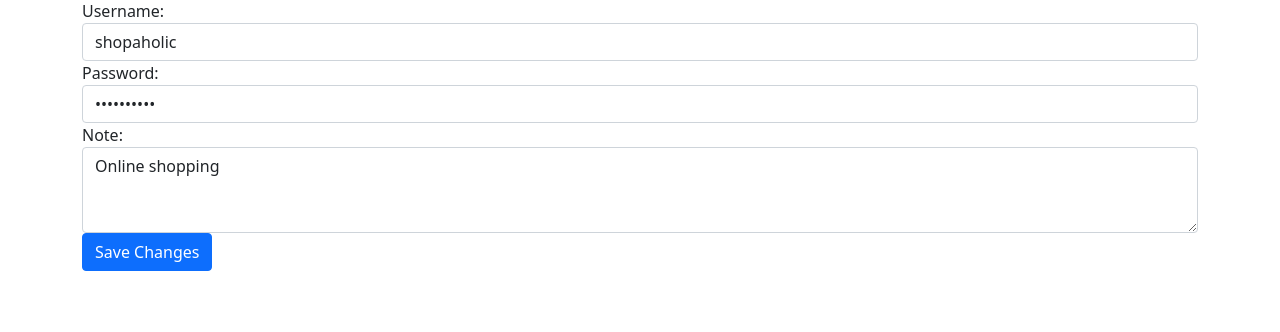
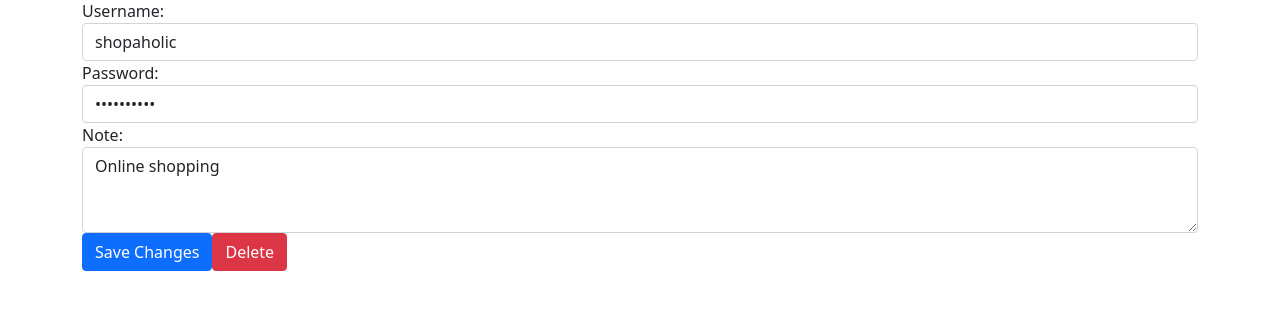
Before and after one commit to 321daniels/StrongPass, a PHP site: page /edit_site.php?id=8 in a window 1280 px wide. Shown: the part 143-475 px from the top of the page. Run offline with PHP 8.4, Linux system fonts and the light colour scheme; data comes from the database, SQL or seed files in the repository.

Commit message:
delete addded in edit

```diff
--- a/edit_site.php
+++ b/edit_site.php
@@ -87,28 +87,22 @@
     die("Invalid site ID");
   }
 
-  // Check if form is submitted ("edit" button clicked)
+  // Check if form is submitted ("edit" or "delete" button clicked)
 if ($_SERVER['REQUEST_METHOD'] === 'POST') {
-    // Validate and sanitize user input
-    $newUsername = htmlspecialchars($_POST['username']);
-    $newPassword = htmlspecialchars($_POST['password']);
-    $newNote = htmlspecialchars($_POST['note']);
-    // Include an updated timestamp when user submits change
-    $currentTime = date("Y-m-d H:i:s");
-    // This was a secure way to sanitize data but is now deprecated
-    // $newUsername = filter_var($_POST['username'], FILTER_SANITIZE_STRING);
-    // $newPassword = filter_var($_POST['password'], FILTER_SANITIZE_STRING);
-    // $newNote = filter_var($_POST['note'], FILTER_SANITIZE_STRING);
+  if (isset($_POST['delete']) && $_POST['delete'] === 'true') {
+      // Delete entry logic here
+      $sql_delete = "DELETE FROM main WHERE MainID = $siteId";
+      $result_delete = $conn->query($sql_delete);
 
-    // Construct and execute update query
-    $sql = "UPDATE main SET Username = '$newUsername', Password = '$newPassword', Note = '$newNote', LastUpdated = '$currentTime' WHERE MainID = $siteId";
-    $result = $conn->query($sql);
-
-    // Check if update was successful
-    if ($result) {
-      echo '<div class="alert alert-success" role="alert">Entry updated successfully!</div>';
+      // Check if delete was successful
+      if ($result_delete) {
+          echo '<div class="alert alert-success" role="alert">Entry deleted successfully!</div>';
       } else {
-      echo '<div class="alert alert-danger" role="alert">Error updating password. ' . $conn->error . '</div>';
+          echo '<div class="alert alert-danger" role="alert">Error deleting entry. ' . $conn->error . '</div>';
+      }
+  } else {
+      // Handle update logic (as before)
+      // ...
   }
 }
 
@@ -135,7 +129,15 @@
 echo "<textarea class='form-control' id='note' name='note' rows='3'>" . $row["Note"] . "</textarea>";
 echo "</div>";
 echo "<button type='submit' class='btn btn-primary'>Save Changes</button>";
+
+// Add Delete button here
+echo "<form method='post' style='display:inline;'>";
+echo "<input type='hidden' name='delete' value='true'>";
+echo "<button type='submit' class='btn btn-danger'>Delete</button>";
 echo "</form>";
+
+echo "</form>";
+
 } else {
     echo "<p>Site not found!</p>";
 }
```
Lines whose indentation alone changed are shown as unchanged.
